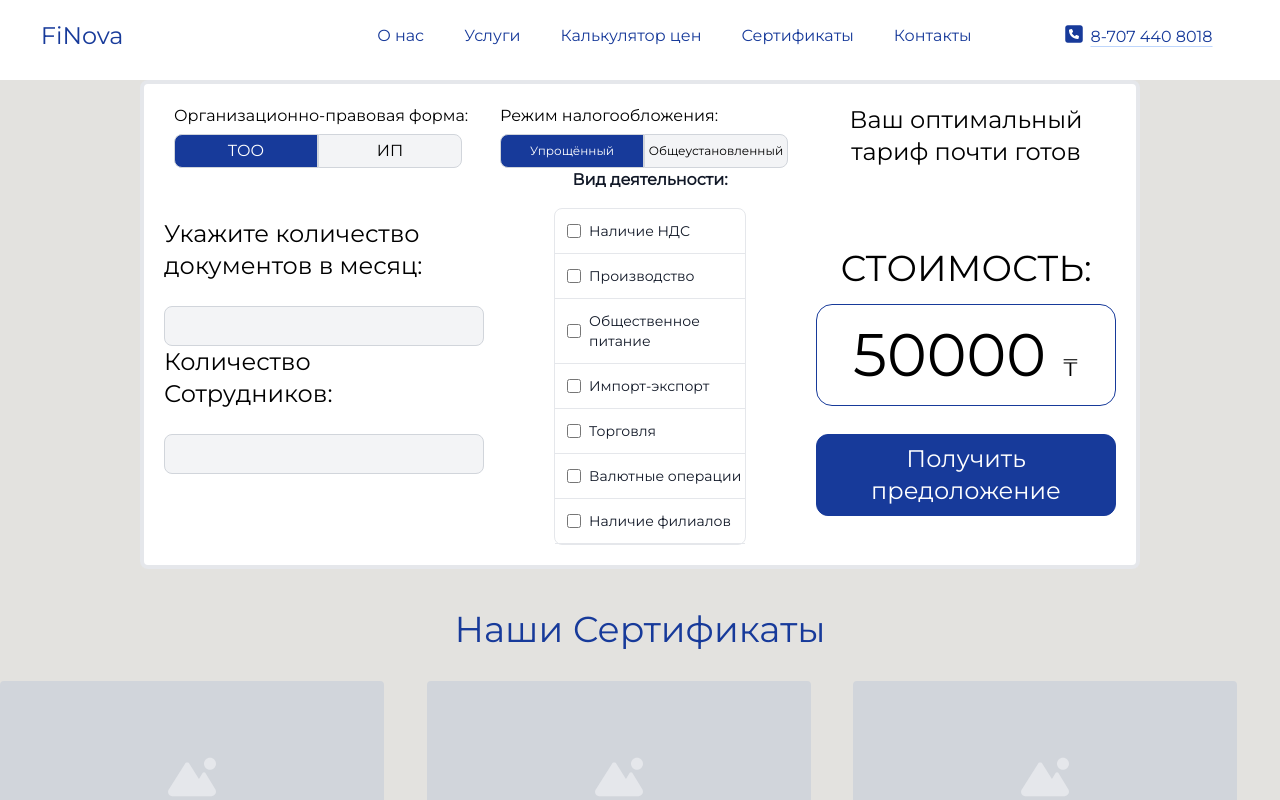
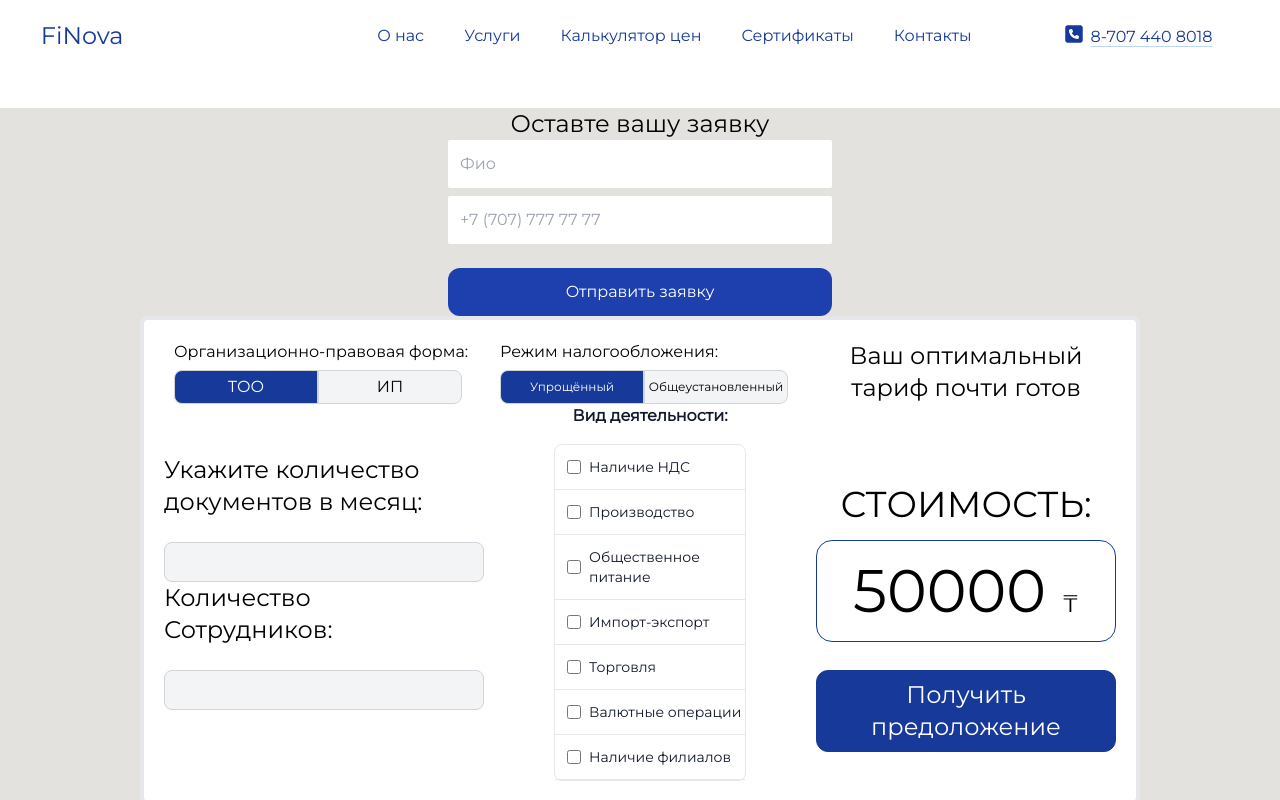
Before and after one commit to AdamDimErt/finbuh, a React (Create React App) app: page / in a window 1280 px wide. Shown: the top 800 px of the page. Built offline with nearby package versions, Linux system fonts and the light colour scheme.

Commit message:
add feedback form

```diff
--- a/package.json
+++ b/package.json
@@ -20,10 +20,11 @@
     "react": "^18.2.0",
     "react-alice-carousel": "^2.6.6",
     "react-dom": "^18.2.0",
+    "react-hook-form": "^7.41.0",
+    "react-input-mask": "^2.0.4",
     "react-redux": "^8.0.5",
     "react-router-dom": "^6.4.3",
     "react-scripts": "5.0.1",
-    "universal-cookie": "^4.0.4",
     "web-vitals": "^2.1.4"
   },
   "scripts": {
--- a/src/App.js
+++ b/src/App.js
@@ -5,7 +5,7 @@ import Header from "./components/header/Index";
 import Footer from "./components/footer/Index";
 import "./App.css";
 
-import {Route, Routes } from "react-router-dom";
+import { Route, Routes } from "react-router-dom";
 
 import { useAuth } from "./hooks/use-Auth";
 import Home from "./pages/Home";
@@ -23,9 +23,9 @@ function App() {
       <div className='App bg-[#E3E2DF] '>
         <Routes>
           <Route path='/' element={<Home />} />
-          <Route path='/login' element={<Login />} />
+
           <Route path='/admin' element={<AdminPanel />}></Route>
-          <Route path='*' element={<NotFound/>} />
+          <Route path='*' element={<NotFound />} />
         </Routes>
       </div>
       <Footer />
--- a/src/components/feedback/Index.jsx
+++ b/src/components/feedback/Index.jsx
@@ -0,0 +1,28 @@
+/** @format */
+
+import React, { useState } from "react";
+import InputMask from "react-input-mask";
+import Phone from "./Phone";
+// import InputMask from "react-text-mask";
+
+const Index = () => {
+  const [telephone, setTelephone] = useState("");
+  const [name, setName] = useState("");
+
+  return (
+    <div className='flex mt-7  flex-col items-center'>
+      <h3 className=' text-2xl'>Оставте вашу заявку</h3>
+
+      <input placeholder='Фио' className='py-3 px-3 mb-2 w-96 rounded-sm' type='text' />
+      <Phone number={telephone} onChange={(e) => setTelephone(e.target.value)} />
+      <button
+        className='w-96 mt-6 py-3 px-3 rounded-xl text-white bg-blue-800'
+        type='submit'
+      >
+        Отправить заявку
+      </button>
+    </div>
+  );
+};
+
+export default Index;
--- /dev/null
+++ b/src/components/feedback/Phone.jsx
@@ -0,0 +1,17 @@
+/** @format */
+import InputMask from "react-input-mask";
+import React from "react";
+
+const Phone = ({ number, onChange }) => {
+  return (
+    <InputMask
+      placeholder='+7 (707) 777 77 77'
+      mask='+7 (999)-999-99-99'
+      value={number}
+      onChange={onChange}
+      className='py-3 px-3 w-96 rounded-sm'
+    ></InputMask>
+  );
+};
+
+export default Phone;
--- a/src/components/slider/index.jsx
+++ b/src/components/slider/index.jsx
@@ -6,7 +6,6 @@ import AliceCarousel from "react-alice-carousel";
 import "react-alice-carousel/lib/alice-carousel.css";
 import "./slider.css";
 
-
 const responsive = {
   0: { items: 1 },
   568: { items: 2 },
@@ -14,9 +13,9 @@ const responsive = {
 };
 
 const items = [
-  <div class='flex  justify-center items-center w-full h-48 bg-gray-300 rounded sm:w-96 dark:bg-gray-700'>
+  <div className='flex  justify-center items-center w-full h-48 bg-gray-300 rounded sm:w-96 dark:bg-gray-700'>
     <svg
-      class='w-12 h-12 text-gray-200'
+      className='w-12 h-12 text-gray-200'
       xmlns='http://www.w3.org/2000/svg'
       aria-hidden='true'
       fill='currentColor'
@@ -25,9 +24,9 @@ const items = [
       <path d='M480 80C480 35.82 515.8 0 560 0C604.2 0 640 35.82 640 80C640 124.2 604.2 160 560 160C515.8 160 480 124.2 480 80zM0 456.1C0 445.6 2.964 435.3 8.551 426.4L225.3 81.01C231.9 70.42 243.5 64 256 64C268.5 64 280.1 70.42 286.8 81.01L412.7 281.7L460.9 202.7C464.1 196.1 472.2 192 480 192C487.8 192 495 196.1 499.1 202.7L631.1 419.1C636.9 428.6 640 439.7 640 450.9C640 484.6 612.6 512 578.9 512H55.91C25.03 512 .0006 486.1 .0006 456.1L0 456.1z' />
     </svg>
   </div>,
-  <div class='flex justify-center items-center w-full h-48 bg-gray-300 rounded sm:w-96 dark:bg-gray-700'>
+  <div className='flex justify-center items-center w-full h-48 bg-gray-300 rounded sm:w-96 dark:bg-gray-700'>
     <svg
-      class='w-12 h-12 text-gray-200'
+      className='w-12 h-12 text-gray-200'
       xmlns='http://www.w3.org/2000/svg'
       aria-hidden='true'
       fill='currentColor'
@@ -36,9 +35,9 @@ const items = [
       <path d='M480 80C480 35.82 515.8 0 560 0C604.2 0 640 35.82 640 80C640 124.2 604.2 160 560 160C515.8 160 480 124.2 480 80zM0 456.1C0 445.6 2.964 435.3 8.551 426.4L225.3 81.01C231.9 70.42 243.5 64 256 64C268.5 64 280.1 70.42 286.8 81.01L412.7 281.7L460.9 202.7C464.1 196.1 472.2 192 480 192C487.8 192 495 196.1 499.1 202.7L631.1 419.1C636.9 428.6 640 439.7 640 450.9C640 484.6 612.6 512 578.9 512H55.91C25.03 512 .0006 486.1 .0006 456.1L0 456.1z' />
     </svg>
   </div>,
-  <div class='flex justify-center items-center w-full h-48 bg-gray-300 rounded sm:w-96 dark:bg-gray-700'>
+  <div className='flex justify-center items-center w-full h-48 bg-gray-300 rounded sm:w-96 dark:bg-gray-700'>
     <svg
-      class='w-12 h-12 text-gray-200'
+      className='w-12 h-12 text-gray-200'
       xmlns='http://www.w3.org/2000/svg'
       aria-hidden='true'
       fill='currentColor'
@@ -47,9 +46,9 @@ const items = [
       <path d='M480 80C480 35.82 515.8 0 560 0C604.2 0 640 35.82 640 80C640 124.2 604.2 160 560 160C515.8 160 480 124.2 480 80zM0 456.1C0 445.6 2.964 435.3 8.551 426.4L225.3 81.01C231.9 70.42 243.5 64 256 64C268.5 64 280.1 70.42 286.8 81.01L412.7 281.7L460.9 202.7C464.1 196.1 472.2 192 480 192C487.8 192 495 196.1 499.1 202.7L631.1 419.1C636.9 428.6 640 439.7 640 450.9C640 484.6 612.6 512 578.9 512H55.91C25.03 512 .0006 486.1 .0006 456.1L0 456.1z' />
     </svg>
   </div>,
-  <div class='flex justify-center items-center w-full h-48 bg-gray-300 rounded sm:w-96 dark:bg-gray-700'>
+  <div className='flex justify-center items-center w-full h-48 bg-gray-300 rounded sm:w-96 dark:bg-gray-700'>
     <svg
-      class='w-12 h-12 text-gray-200'
+      className='w-12 h-12 text-gray-200'
       xmlns='http://www.w3.org/2000/svg'
       aria-hidden='true'
       fill='currentColor'
--- a/src/pages/Home.jsx
+++ b/src/pages/Home.jsx
@@ -1,12 +1,14 @@
 /** @format */
 
 import React from "react";
-import Calculator  from "../components/calculator/Index";
-import  Slider from "../components/slider/index";
+import Calculator from "../components/calculator/Index";
+import Slider from "../components/slider/index";
+import Feedback from "../components/feedback/Index";
 
 const Home = () => {
   return (
     <>
+      <Feedback />
       <Calculator />
       <Slider />
     </>
--- a/src/pages/Login.jsx
+++ b/src/pages/Login.jsx
@@ -37,11 +37,11 @@ const Login = () => {
     }
   };
 
-  const logOut = async () => {
-    dispatch(removeUser());
-    await signOut(auth);
-    localStorage.removeItem("jwt-auth");
-  };
+  // const logOut = async () => {
+  //   dispatch(removeUser());
+  //   await signOut(auth);
+  //   localStorage.removeItem("jwt-auth");
+  // };
   return (
     <div>
       <input
```
Also changed, not shown: 1 other file (tests, documents, lock files or other folders).
